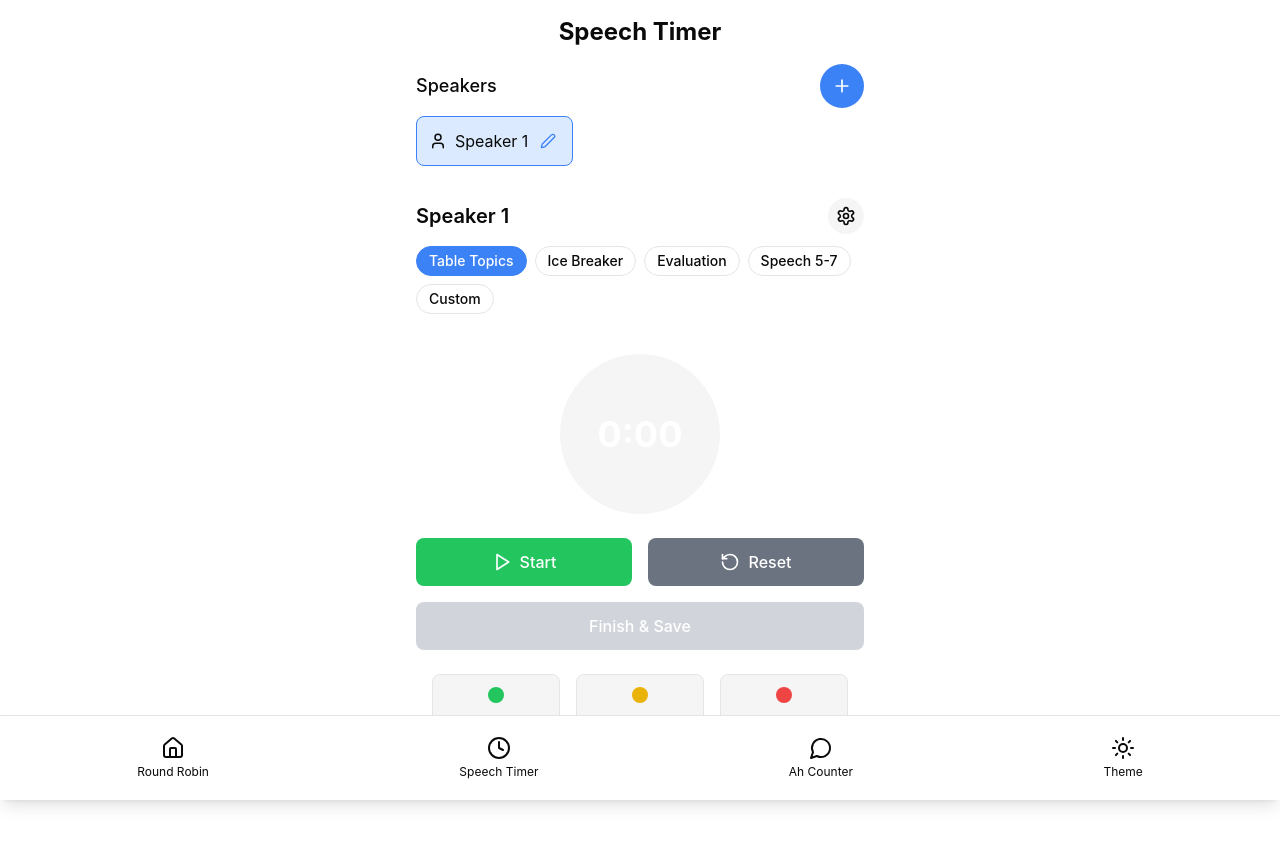
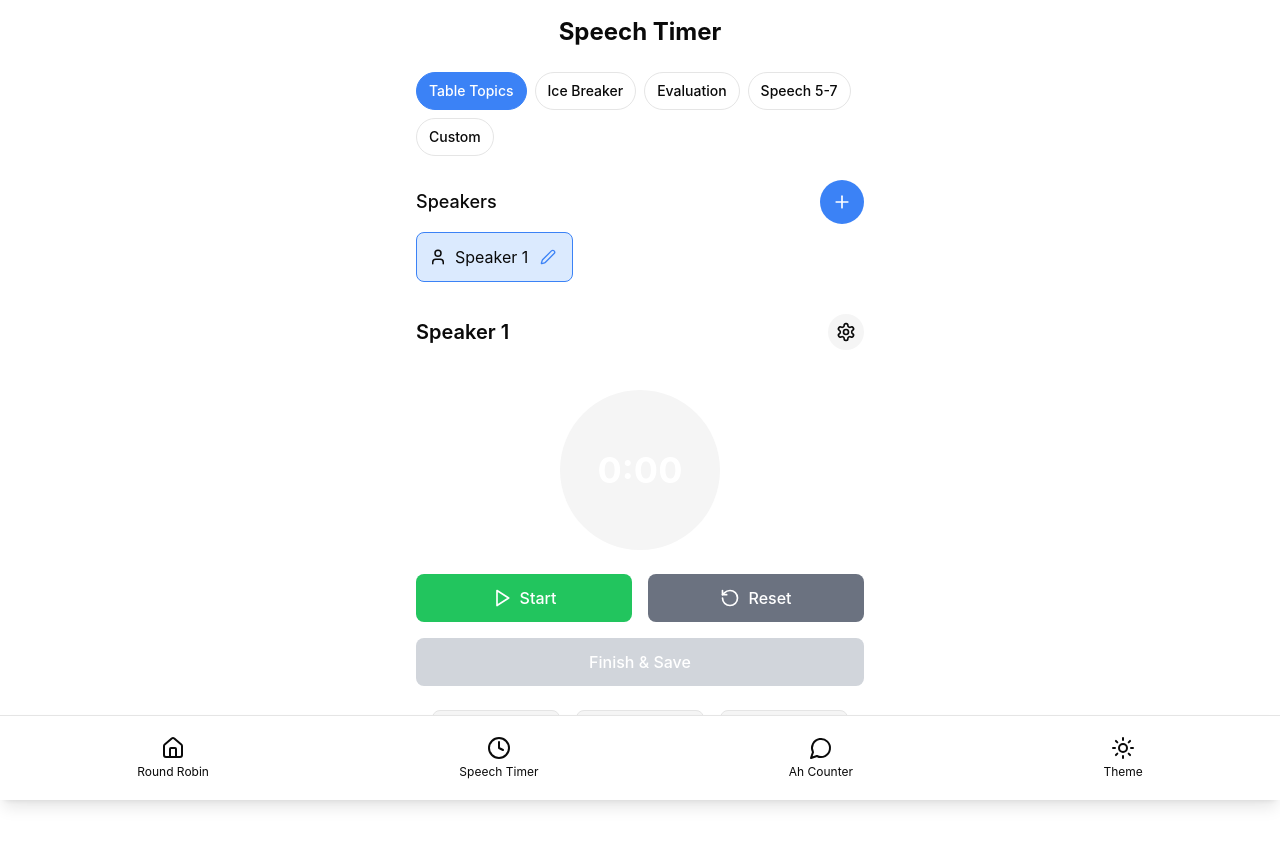
Before and after one commit to udesh-kavinda/TM-Timer, a Next.js app: page /speech-timer in a window 1280 px wide. Shown: the top 846 px of the page. Built offline with nearby package versions, Linux system fonts and the light colour scheme.

Commit message:
feat: reorganize Speech Timer layout for better workflow
Move time presets above speakers section and simplify speaker area.

Co-authored-by: null <90600874+udesh-kavinda@users.noreply.github.com>

```diff
--- a/app/speech-timer/page.tsx
+++ b/app/speech-timer/page.tsx
@@ -323,7 +323,52 @@ export default function SpeechTimer() {
 
   return (
     <div className="flex min-h-screen flex-col items-center p-4 pb-20">
-      <h1 className="text-2xl font-bold mb-4">Speech Timer</h1>
+      <h1 className="text-2xl font-bold mb-6">Speech Timer</h1>
+
+      {/* Time Presets Section - Above Speakers */}
+      <div className="w-full max-w-md mb-6">
+        <div className="flex flex-wrap gap-2">
+          {timePresets.map((preset) => (
+            <button
+              key={preset.name}
+              onClick={() => {
+                setSpeakers(
+                  speakers.map((speaker) =>
+                    speaker.id === activeSpeakerId
+                      ? {
+                          ...speaker,
+                          thresholds: {
+                            green: preset.green,
+                            yellow: preset.yellow,
+                            red: preset.red,
+                          },
+                        }
+                      : speaker,
+                  ),
+                )
+              }}
+              className={`px-3 py-2 rounded-full text-sm font-medium border transition-colors ${
+                activeSpeaker.thresholds.green === preset.green &&
+                activeSpeaker.thresholds.yellow === preset.yellow &&
+                activeSpeaker.thresholds.red === preset.red
+                  ? "bg-blue-500 text-white border-blue-500"
+                  : "bg-background text-foreground border-border hover:border-blue-500"
+              }`}
+            >
+              {preset.name}
+            </button>
+          ))}
+          <button
+            onClick={() => {
+              setCustomThresholds({ ...activeSpeaker.thresholds })
+              setIsCustomModalOpen(true)
+            }}
+            className="px-3 py-2 rounded-full text-sm font-medium border bg-background text-foreground border-border hover:border-blue-500 transition-colors"
+          >
+            Custom
+          </button>
+        </div>
+      </div>
 
       {/* Speaker Selection */}
       <div className="w-full max-w-md mb-4">
@@ -412,57 +457,12 @@ export default function SpeechTimer() {
         </div>
       </div>
 
-      {/* Active Speaker Name and Presets */}
-      <div className="w-full max-w-md mb-4">
-        <div className="flex justify-between items-center mb-3">
-          <h2 className="text-xl font-semibold">{activeSpeaker.name}</h2>
-          <button onClick={() => setIsEditingThresholds(true)} className="p-2 rounded-full bg-muted text-foreground">
-            <Settings size={20} />
-          </button>
-        </div>
-
-        {/* Time Presets */}
-        <div className="flex flex-wrap gap-2">
-          {timePresets.map((preset) => (
-            <button
-              key={preset.name}
-              onClick={() => {
-                setSpeakers(
-                  speakers.map((speaker) =>
-                    speaker.id === activeSpeakerId
-                      ? {
-                          ...speaker,
-                          thresholds: {
-                            green: preset.green,
-                            yellow: preset.yellow,
-                            red: preset.red,
-                          },
-                        }
-                      : speaker,
-                  ),
-                )
-              }}
-              className={`px-3 py-1 rounded-full text-sm font-medium border transition-colors ${
-                activeSpeaker.thresholds.green === preset.green &&
-                activeSpeaker.thresholds.yellow === preset.yellow &&
-                activeSpeaker.thresholds.red === preset.red
-                  ? "bg-blue-500 text-white border-blue-500"
-                  : "bg-background text-foreground border-border hover:border-blue-500"
-              }`}
-            >
-              {preset.name}
-            </button>
-          ))}
-          <button
-            onClick={() => {
-              setCustomThresholds({ ...activeSpeaker.thresholds })
-              setIsCustomModalOpen(true)
-            }}
-            className="px-3 py-1 rounded-full text-sm font-medium border bg-background text-foreground border-border hover:border-blue-500 transition-colors"
-          >
-            Custom
-          </button>
-        </div>
+      {/* Active Speaker Name and Settings */}
+      <div className="w-full max-w-md mb-4 flex justify-between items-center">
+        <h2 className="text-xl font-semibold">{activeSpeaker.name}</h2>
+        <button onClick={() => setIsEditingThresholds(true)} className="p-2 rounded-full bg-muted text-foreground">
+          <Settings size={20} />
+        </button>
       </div>
 
       {/* Timer Display */}
```
